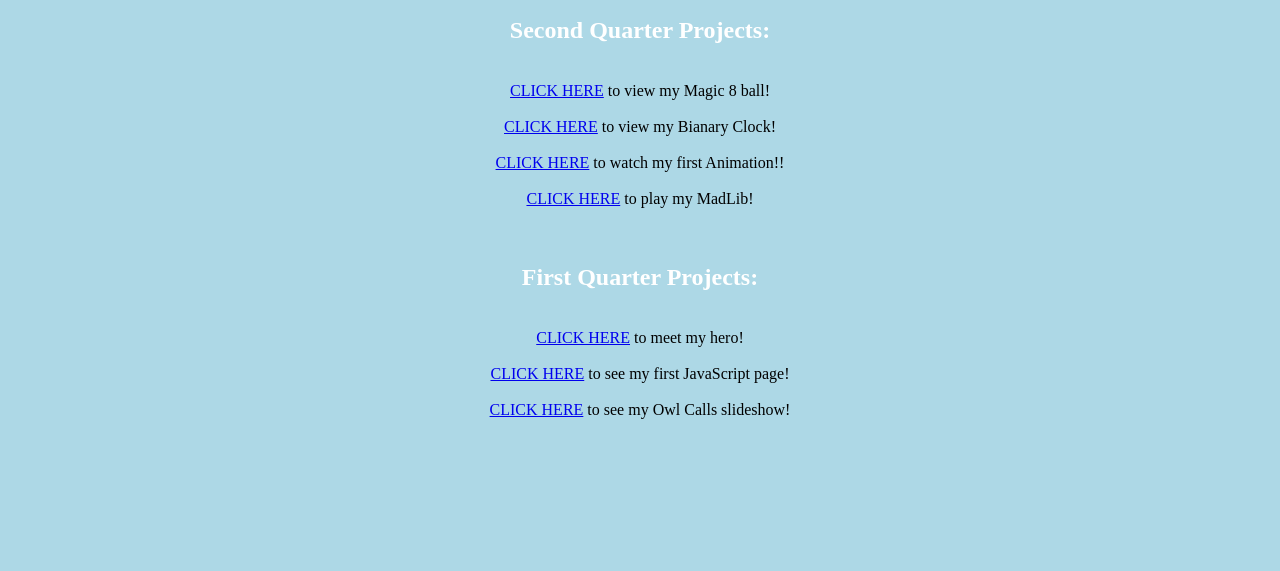
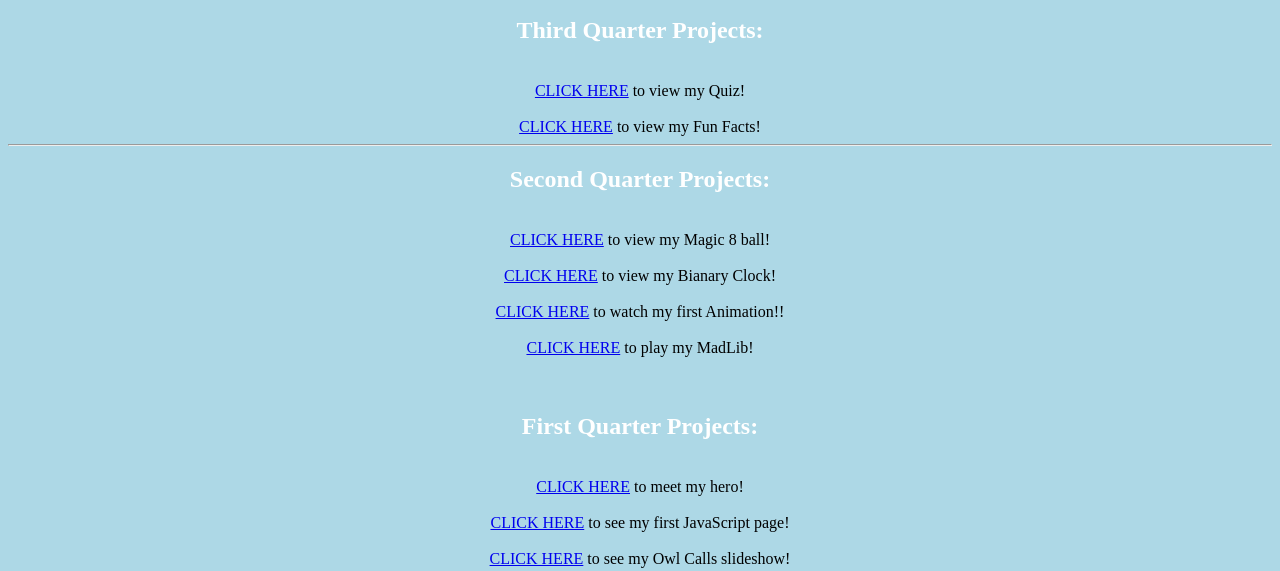
Before and after one commit to p3dutta24/myWebSite, a plain HTML site: page index.html in a window 1280 px wide. Shown: the part 444-1015 px from the top of the page. Before the commit the page ends 871 px from the top, so only its background shows below. Drawn offline with Linux system fonts and the light colour scheme.

Commit message:
Add files via upload

```diff
--- a/index.html
+++ b/index.html
@@ -10,6 +10,15 @@
 <center><img src = "https://lithub.com/wp-content/uploads/2019/07/used-books-store-2.jpg" width="500"/></center>
 
 
+<center><h2> Third Quarter Projects:</h2></center>
+</font>
+<br/>
+<center><a href="myquiz.html">CLICK HERE</a> to view my Quiz!<center>
+<br/>
+<center><a href="funfacts.html">CLICK HERE</a> to view my Fun Facts!<center>
+<hr/>
+
+<font color = "white">
 <center><h2> Second Quarter Projects:</h2></center>
 </font>
 <br/>
```
